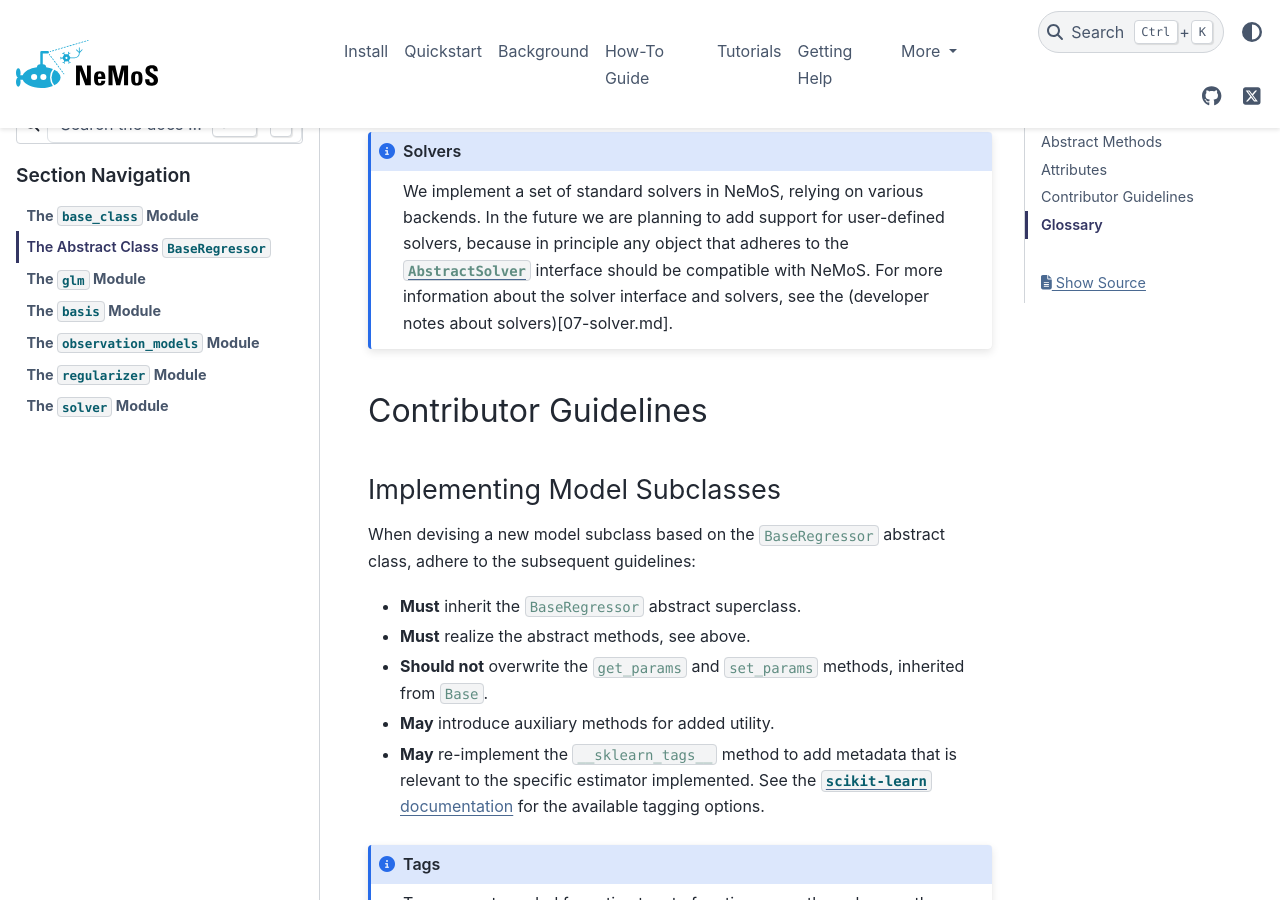
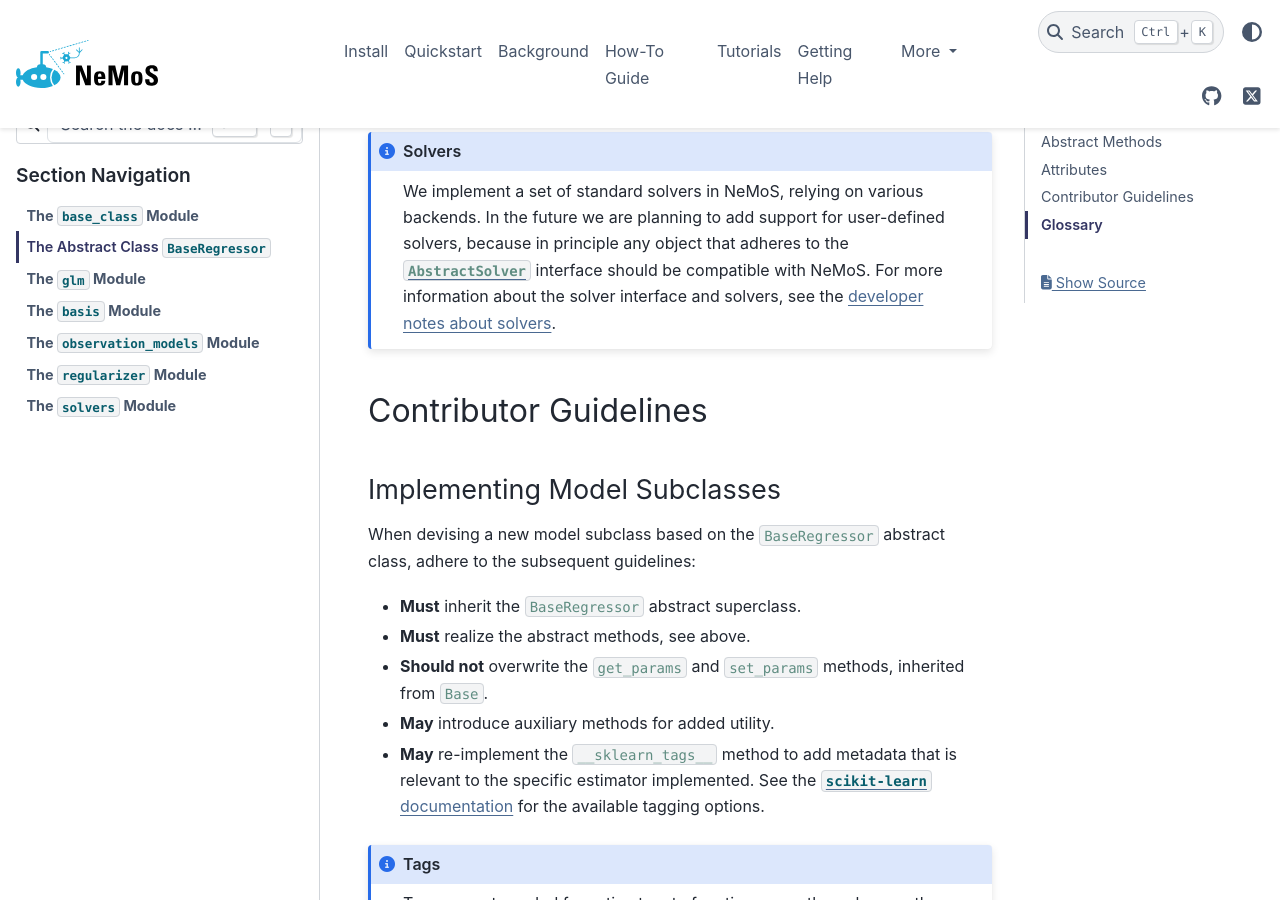
Before and after one commit to flatironinstitute/nemos, a Sphinx documentation site: the page built from docs/developers_notes/02-base_regressor.md, in a window 1280 px wide and 900 px high, scrolled down 1945 px. Built offline with Sphinx 7.4.7 and the PyData theme 0.15.4, drawn with Linux system fonts in a browser that asks for light colours.

Commit message:
Update docs

```diff
--- a/docs/developers_notes/02-base_regressor.md
+++ b/docs/developers_notes/02-base_regressor.md
@@ -45,7 +45,7 @@
 :::{admonition} Solvers
 :class: note
 
-We implement a set of standard solvers in NeMoS, relying on various backends. In the future we are planning to add support for user-defined solvers, because in principle any object that adheres to the [`AbstractSolver`](nemos.solvers._abstract_solver.AbstractSolver) interface should be compatible with NeMoS. For more information about the solver interface and solvers, see the (developer notes about solvers)[07-solver.md].
+We implement a set of standard solvers in NeMoS, relying on various backends. In the future we are planning to add support for user-defined solvers, because in principle any object that adheres to the [`AbstractSolver`](nemos.solvers._abstract_solver.AbstractSolver) interface should be compatible with NeMoS. For more information about the solver interface and solvers, see the [developer notes about solvers](07-solvers.md).
 :::
 
 ## Contributor Guidelines
--- a/docs/developers_notes/07-solver.md
+++ b/docs/developers_notes/07-solvers.md
@@ -1,4 +1,4 @@
-# The `solver` Module
+# The `solvers` Module
 
 Note that this is a very rough draft / braindump for now, and will be cleaned up later.
 
```
Also changed, not shown: docs/developers_notes/README.md (+1 -1 lines).
